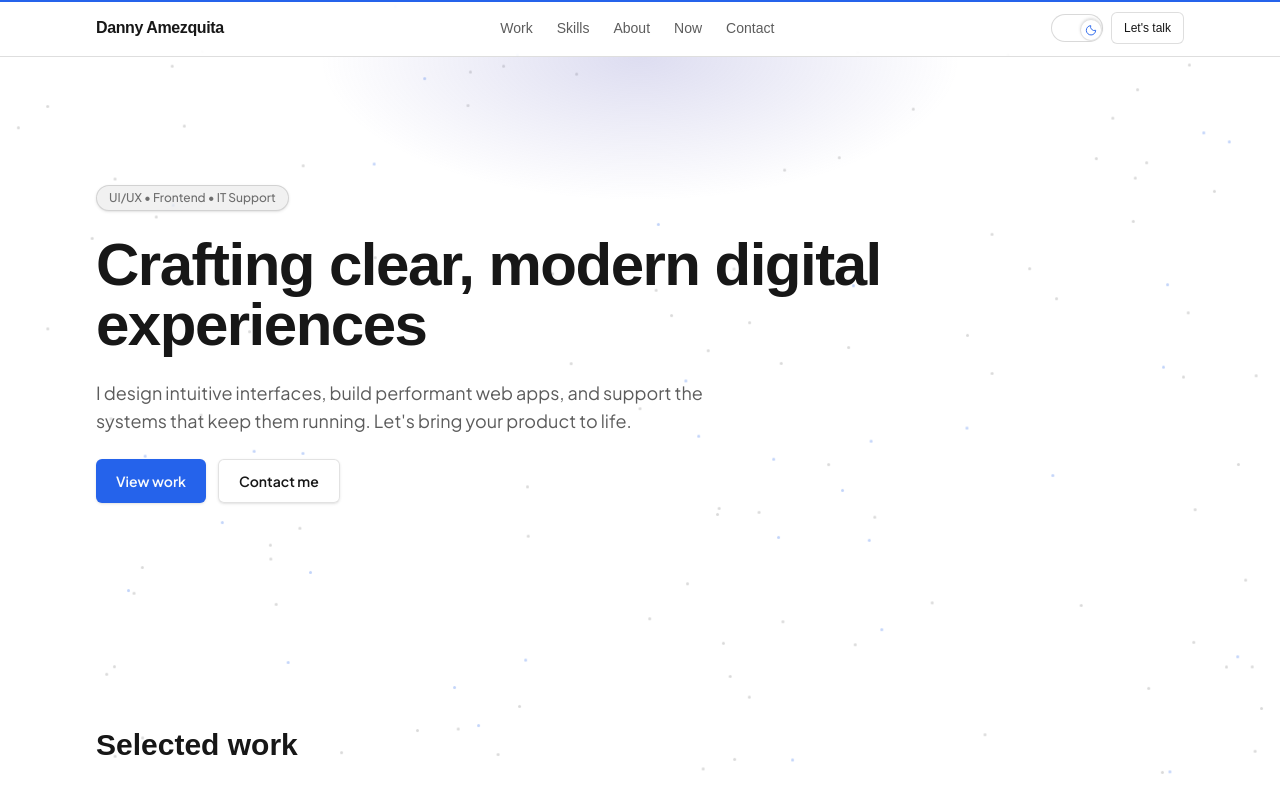
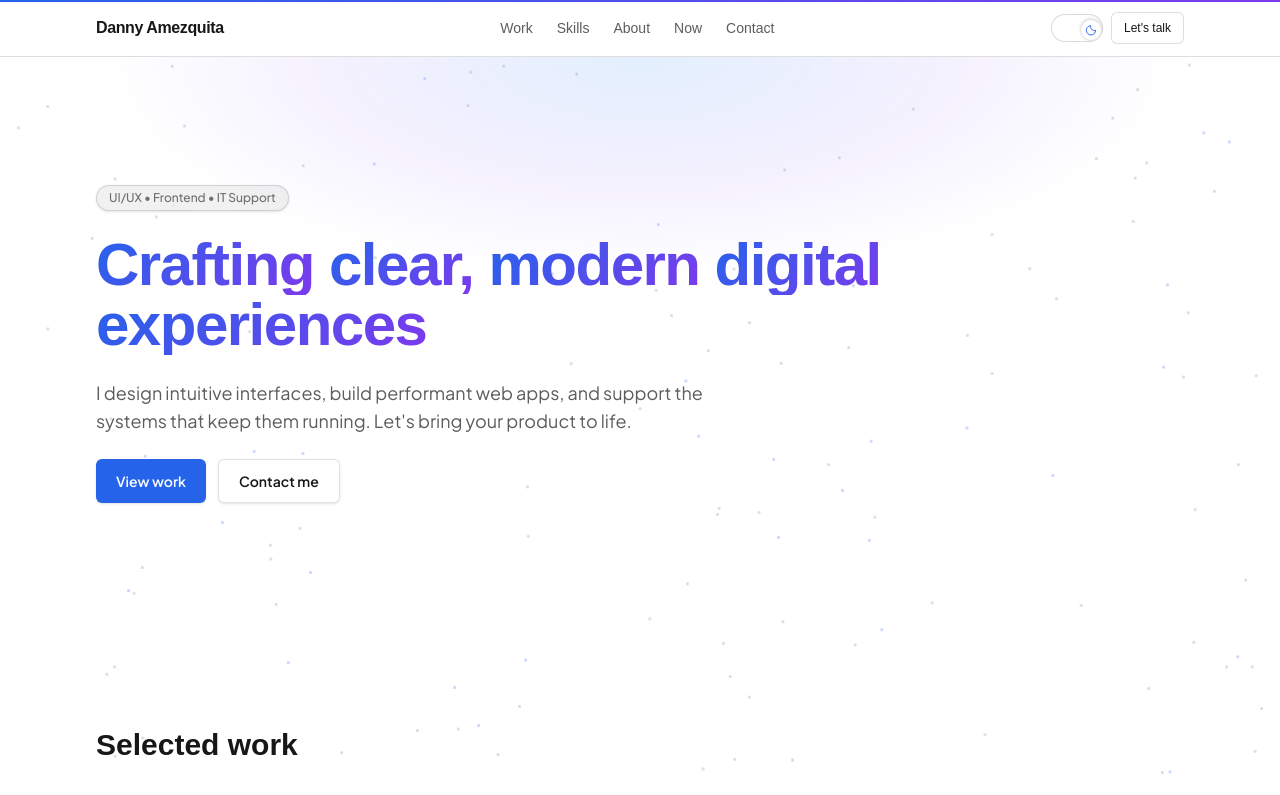
Before and after one commit to DannyAmzq/personal-wesbite, a Next.js app: page / in a window 1280 px wide. Shown: the top 795 px of the page. Built offline with nearby package versions, Linux system fonts and the light colour scheme; a web font is replaced by a local one.

Commit message:
feat: enhance theme colors and gradients for improved UI aesthetics

```diff
--- a/app/globals.css
+++ b/app/globals.css
@@ -41,6 +41,8 @@ html {
   /* Accent (dark theme) */
   --accent: #60a5fa; /* blue-400 */
   --accent-foreground: #0b1220; /* near-black on bright accent */
+  /* Tertiary (dark theme) */
+  --tertiary: #a78bfa; /* violet-400 */
 }
 
 @theme inline {
@@ -48,6 +50,7 @@ html {
   --color-foreground: var(--foreground);
   --color-accent: var(--accent);
   --color-accent-foreground: var(--accent-foreground);
+  --color-tertiary: var(--tertiary);
   --font-sans: var(--font-plus-jakarta-sans);
   --font-mono: var(--font-geist-mono);
   --font-display: var(--font-instrument-serif);
@@ -60,6 +63,8 @@ html {
   /* Accent (light theme) */
   --accent: #2563eb; /* blue-600 */
   --accent-foreground: #f8fafc; /* near-white */
+  /* Tertiary (light theme) */
+  --tertiary: #7c3aed; /* violet-600 */
 }
 
 body {
@@ -68,10 +73,18 @@ body {
   font-family: Arial, Helvetica, sans-serif;
 }
 
-/* Light-mode tweaks for the Hero section */
-[data-theme="light"] .hero-title {
-  /* Use near-black foreground in light mode */
-  color: var(--foreground);
+/* Hero word gradient — applied per-span so background-clip works with inline-block */
+.hero-word-gradient {
+  background: linear-gradient(135deg, #93c5fd 0%, #a78bfa 100%);
+  -webkit-background-clip: text;
+  -webkit-text-fill-color: transparent;
+  background-clip: text;
+}
+[data-theme="light"] .hero-word-gradient {
+  background: linear-gradient(135deg, #2563eb 0%, #7c3aed 100%);
+  -webkit-background-clip: text;
+  -webkit-text-fill-color: transparent;
+  background-clip: text;
 }
 [data-theme="light"] .hero-secondary {
   color: var(--foreground);
--- a/components/CursorSpotlight.tsx
+++ b/components/CursorSpotlight.tsx
@@ -40,7 +40,7 @@ export default function CursorSpotlight() {
           width: 480,
           height: 480,
           background:
-            "radial-gradient(circle, rgba(120,119,198,0.12) 0%, rgba(120,119,198,0) 70%)",
+            "radial-gradient(circle, rgba(96,165,250,0.10) 0%, rgba(167,139,250,0.06) 40%, transparent 70%)",
         }}
       />
     </motion.div>
--- a/components/Hero.tsx
+++ b/components/Hero.tsx
@@ -19,7 +19,7 @@ const wordVariants = {
 export default function Hero() {
   return (
     <section className="relative py-24 sm:py-28 md:py-32">
-      <div className="absolute inset-0 -z-10 bg-[radial-gradient(50%_50%_at_50%_0%,rgba(120,119,198,0.25)_0%,rgba(120,119,198,0)_50%)]" />
+      <div className="absolute inset-0 -z-10 bg-[radial-gradient(60%_55%_at_50%_0%,rgba(96,165,250,0.18)_0%,rgba(167,139,250,0.12)_40%,transparent_70%)]" />
       <div className="mx-auto max-w-6xl px-4 sm:px-6 lg:px-8">
         <motion.div
           variants={staggerContainer(0.12, 0.05)}
@@ -34,13 +34,13 @@ export default function Hero() {
           >
             UI/UX • Frontend • IT Support
           </motion.span>
-          <h1 className="text-4xl sm:text-5xl md:text-6xl font-extrabold tracking-tight text-white hero-title font-display">
+          <h1 className="text-4xl sm:text-5xl md:text-6xl font-extrabold tracking-tight font-display">
             {HERO_TITLE.split(" ").map((word, i) => (
               <motion.span
                 key={i}
                 custom={i}
                 variants={wordVariants}
-                className="inline-block mr-[0.25em]"
+                className="inline-block mr-[0.25em] hero-word-gradient"
               >
                 {word}
               </motion.span>
--- a/components/ScrollProgress.tsx
+++ b/components/ScrollProgress.tsx
@@ -7,8 +7,8 @@ export default function ScrollProgress() {
 
   return (
     <motion.div
-      style={{ scaleX }}
-      className="fixed top-0 left-0 right-0 h-[2px] origin-left z-[60] bg-[var(--accent)]"
+      style={{ scaleX, background: "linear-gradient(90deg, var(--accent), var(--tertiary))" }}
+      className="fixed top-0 left-0 right-0 h-[2px] origin-left z-[60]"
     />
   );
 }
```
